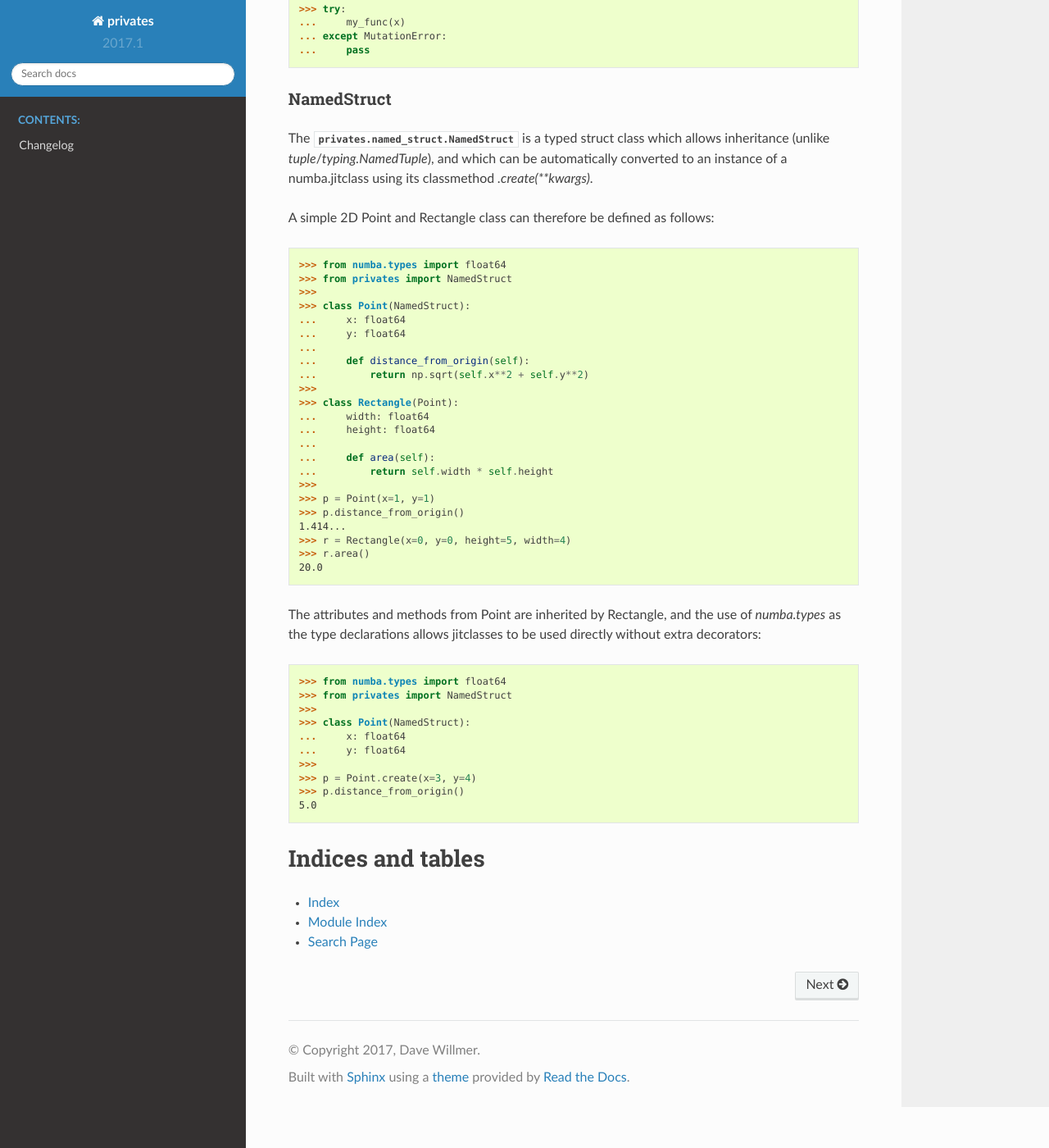
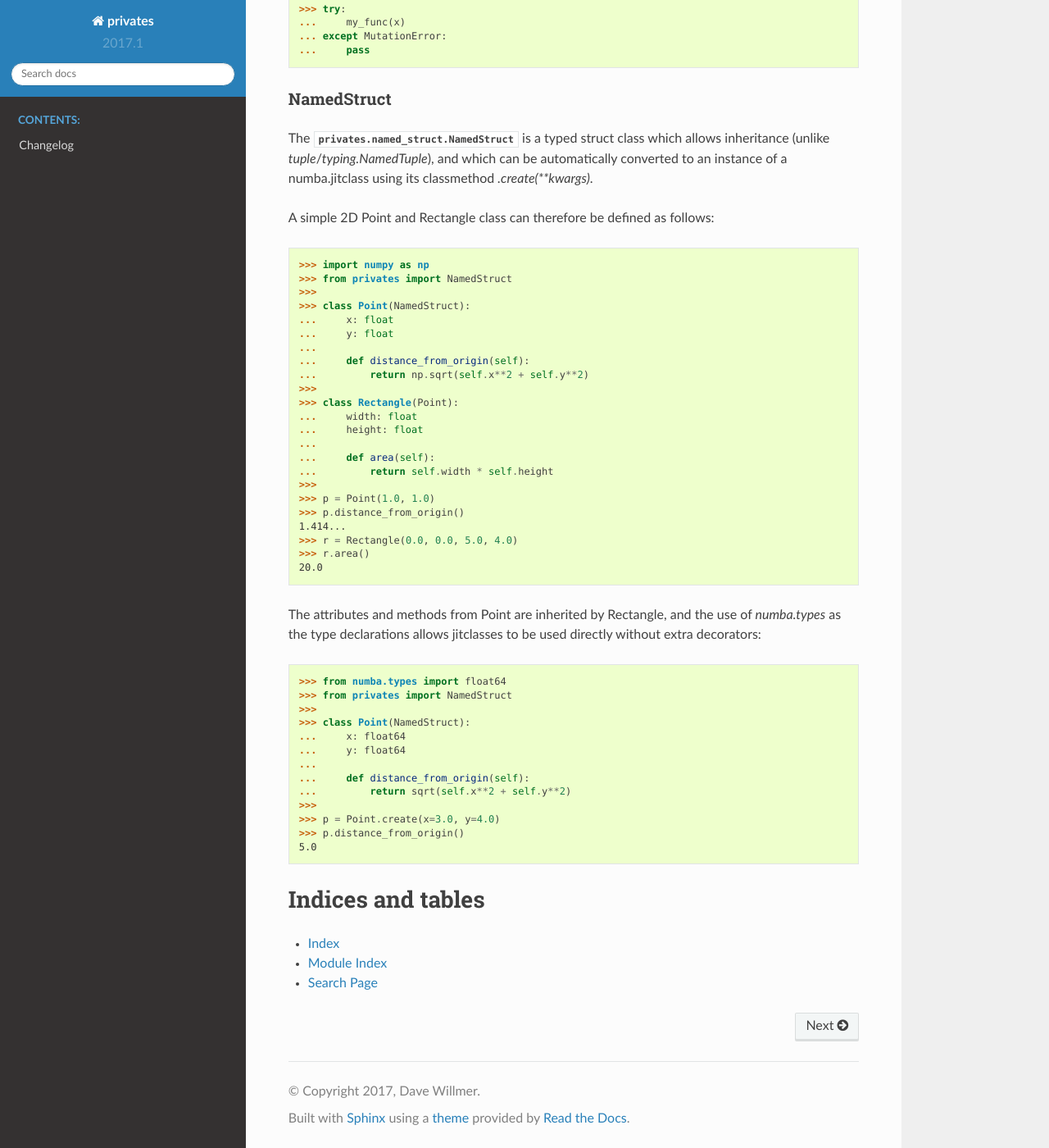
Before and after one commit to fastats/privates, a Sphinx documentation site: the page built from docs/source/index.rst, in a window 1280 px wide and 1400 px high, scrolled down 1608 px. Shown: the whole window at 82% size. Built offline with Sphinx 7.4.7 and the Read the Docs theme 2.0.0, drawn with Linux system fonts in a browser that asks for light colours.

```diff
--- a/docs/source/index.rst
+++ b/docs/source/index.rst
@@ -106,27 +106,27 @@ A simple 2D Point and Rectangle class can therefore be defined as follows:
 
 .. doctest::
 
-    >>> from numba.types import float64
+    >>> import numpy as np
     >>> from privates import NamedStruct
     >>>
     >>> class Point(NamedStruct):
-    ...     x: float64
-    ...     y: float64
+    ...     x: float
+    ...     y: float
     ...
     ...     def distance_from_origin(self):
     ...         return np.sqrt(self.x**2 + self.y**2)
     >>>
     >>> class Rectangle(Point):
-    ...     width: float64
-    ...     height: float64
+    ...     width: float
+    ...     height: float
     ...
     ...     def area(self):
     ...         return self.width * self.height
     >>>
-    >>> p = Point(x=1, y=1)
+    >>> p = Point(1.0, 1.0)
     >>> p.distance_from_origin()
     1.414...
-    >>> r = Rectangle(x=0, y=0, height=5, width=4)
+    >>> r = Rectangle(0.0, 0.0, 5.0, 4.0)
     >>> r.area()
     20.0
 
@@ -141,8 +141,11 @@ directly without extra decorators:
     >>> class Point(NamedStruct):
     ...     x: float64
     ...     y: float64
+    ...
+    ...     def distance_from_origin(self):
+    ...         return sqrt(self.x**2 + self.y**2)
     >>>
-    >>> p = Point.create(x=3, y=4)
+    >>> p = Point.create(x=3.0, y=4.0)
     >>> p.distance_from_origin()
     5.0
 
--- a/privates/__init__.py
+++ b/privates/__init__.py
@@ -8,7 +8,7 @@ from privates.named_struct import NamedStruct
 
 
 __all__ = [
-    MutationError,
-    NamedStruct,
-    no_mutations
+    'MutationError',
+    'NamedStruct',
+    'no_mutations'
 ]
```
Also changed, not shown: README.md (+1 -0 lines), 4 other files.
